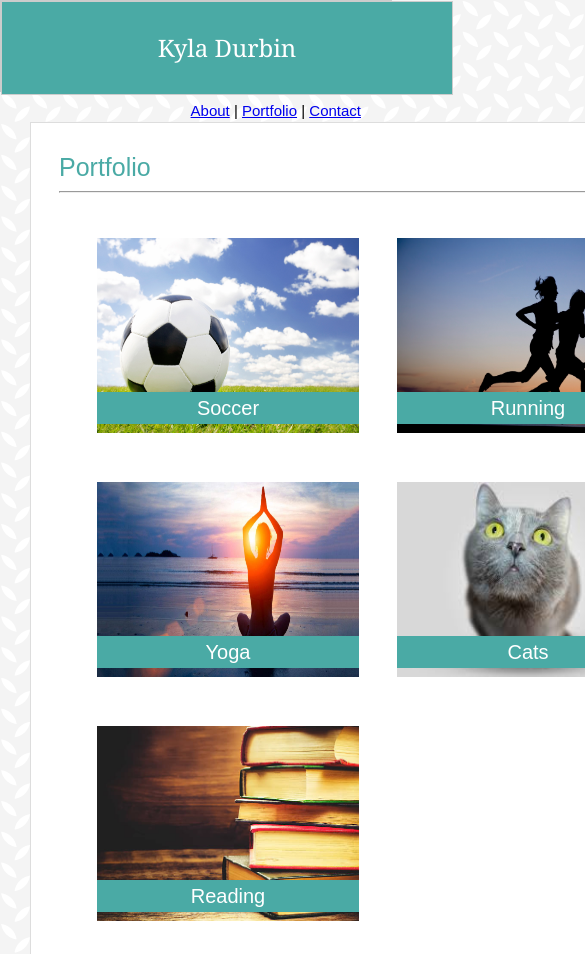
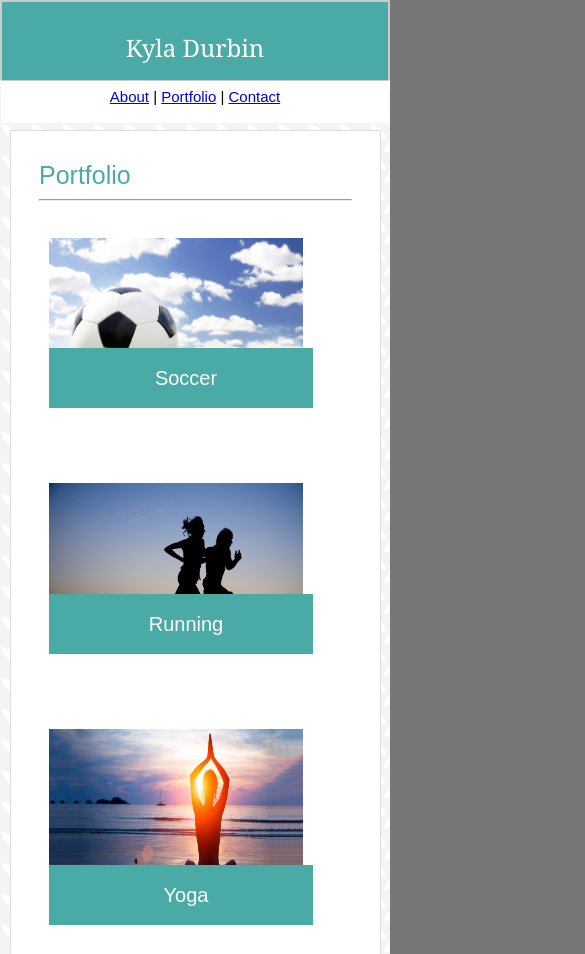
Before and after one commit to KDurbin02/Responsive-Portfolio, a plain HTML site: page portfolio.html in a window 390 px wide. Shown: the top 954 px of the page, 585 px wide, since content can reach past the window. Drawn offline with Linux system fonts and the light colour scheme.

Commit message:
added css styling

```diff
--- a/assets/css/style.css
+++ b/assets/css/style.css
@@ -1,6 +1,6 @@
 /** CSS Page for first hw assignment**/
 * {
-  box-sizing: content-box;
+  box-sizing: border-box;
 }
 body {
 	background-image: url(../images/organic-tiles.png);
@@ -18,16 +18,17 @@ header {
 	margin: 0px 0px 20px 0px;
 	background: #FFFFFF;
 	border: 1px solid #cccccc;
-	padding: 30px 30px 15px 30px;
+	padding: 0px 30px 15px 30px;
 	}
 
 #name {
 	position: relative;
 	float: left;
+	height: 80px;
 	border: 1px solid #cccccc;
 	right-margin: 50px;
 	padding: 30px;
-	background: #4aaaa5;
+	background: #4aaaa5 ;
 	font-size: 24px;
 	font-family: 'Georgia', Times, 'Times New Roman', serif;
 	color: #FFFFFF;
@@ -92,58 +93,157 @@ h1, h2 {
 }
 
 /*****Portfolio Page Styling*****/
-table, th, td {
-   border: 38px solid white;
+.work {
+  position: relative;
+  float: left;
+  width: 274px;
+  margin: 20px 0 25px;
+  overflow: auto;
 }
-.table {
-	float: left;
-  	position: relative;
+
+.work:nth-child(even) {
+  margin-right: 40px;
 }
-.table_text {
-	position: absolute;
-	bottom: 20px;
-	left: 0px;
-	width: 100%;
-	text-align: center;
-	color: white;
-	font-size: 20px;
-	background-color: #4aaaa5;
+
+.work img {
+  width: 100%;
+  border: 0 none;
+}
+.work h3 {
+  position: absolute;
+  bottom: 20px;
+  width: 100%;
+  padding: 15px;
+  margin-bottom: 0;
+  font-weight: 400;
+  font-size: 20px;
+  line-height: 30px;
+  color: #fff;
+  text-align: center;
+  background: #4aaaa5;
+  border-bottom: 0;
 }
 
 /*****Footer Styling****/
 footer {
 	clear: both;
 	width: 100%;
-	height: 50px;
+	height: 40px;
 	padding: 32px 10px;
 	background-color: #666666;
 	color: #ffffff;
 	font-size: x-small;
 	text-align: center;
+	border-top: 10px solid #4aaaa5;
 	}
 
+
 @media screen (max-width: 980px) {
+	header {
+		width: 100%
+	}
 
 
 }
-
-@media screen (max-width: 768px) {
+@media screen and (max-width: 768px) {
+	header {
+		width: 100%}
+	#name {
+		float: left;
+		width: 150px;
+		margin-left: 12px;
+	}
+	.page_content {
+		position: static;
+		margin: auto;
+		clear: both;
+	}
+	#connect {
+		position: static;
+		align-content: left;
+		margin: auto;
+		clear: both;
+	}
+	/****Index Page Styling****/
+	#prof_pic {
+		float: left;
+		width: 200px;
+		height: 150px;
+	}
+	#prof_text {
+		position: relative;
+	}
 
 }
 
-@media only screen and (max-width: 640px) {
+@media screen and (max-width: 640px) {
+	/****basic page styling****/
 	header {
 		padding: 0px 0px 10px 0px;
+		margin-bottom: 40px;
 	}
 	#name {
 		position: static;
 		clear: both;
+		margin: auto;
 		width: 100%;
 		text-align: center;
 	}
-	#navigation {
+	.navigation {
 		position: static;
-		padding: 0px;
+		padding: 10px;
+		background: #ffffff;
+		text-align: center;
+		width: 100%;
+		margin-bottom: 10px;
+	}
+	ul {
+		text-align: center;
+	}
+	.page_body {
+		position: relative;
+		width: 100%;
+		clear: both;
+	}
+	.page_content{
+		clear: both;
+		position: static;
+		width: 95%;
+		margin: 10px;
+		align-content: center;
+
+	}
+
+	#connect {
+		position: static;
+		width: 95%;
+		align-content: center;
+		margin: 10px;
+	}
+	/****contact page styling****/
+	.contact_form {
+		box-sizing: content-box;
+		width: 100%;
+	}
+	form {
+		box-sizing: content-box;
+		width: 50%;
+	}
+	/****index page styling*****/
+	#prof_pic {
+		clear: both;
+		position: static;
+		height: 180px;
+		align-content: center;
+	}
+	#prof_text {
+		position:static;
+		font-size: small;
+		line-height: 20px; }
+	/****Portfolio Page Styling****/
+	.work {
+		align-content: center;
+		padding: 10px;
 	}
 
 }
--- a/portfolio.html
+++ b/portfolio.html
@@ -26,45 +26,27 @@
 			<div>
 				<h1>Portfolio</h1>
 				<hr>
-				<table>
-					<tr>
-						<td>
-							<div class="table">
-								<img class="table_image" src="assets/images/soccerball.jpg" alt="soccerball" height="195px" width="262px">
-								<h2 class="table_text">Soccer</h2>
-							</div>
-						</td>
-						<td>
-							<div class="table">
-								<h2 class="table_text"><span>Running</span></h2>
-								<img class="table_image" src="assets/images/runnershigh.jpg" alt="running" height="195px" width="262px">
-							</div>
-						</td>
-					</tr>
-					<tr>
-						<td>
-							<div class="table">
-								<h2 class="table_text"><span>Yoga</span></h2>
-								<img class="table_image" src="assets/images/yoga.jpg" alt="yoga" height="195px" width="262px">
-							</div>
-						</td>
-						<td>
-							<div class="table">
-								<h2 class="table_text"><span>Cats</span></h2>
-								<img class="table_image" src="assets/images/cat.jpg" alt="cat" height="195px" width="262px">
-							</div>
-						</td>
-					</tr>
-					<tr>
-						<td>
-							<div class="table">
-								<h2 class="table_text"><span>Reading</span></h2>
-								<img class="table_image" src="assets/images/books.jpg" alt="reading" height="195px" width="262px">
-							</div>
-						</td>
-					</tr>
-				</table>
 			</div>
+			<div class="work">
+        		<img class="work_img" src="assets/images/soccerball.jpg" alt="soccer" width="262px">
+				<h3><span>Soccer</span></h3>
+     		</div>
+      		<div class="work">
+       			<img class="work_img" src="assets/images/runnershigh.jpg" alt="running" width="262px">
+				<h3><span>Running</span></h3>
+			</div>
+      		<div class="work">
+       			<img class="work_img" src="assets/images/yoga.jpg" alt="Yoga" width="262px" height="195px">
+				<h3><span>Yoga</span></h3>
+     		</div>
+      		<div class="work_img" class="work">
+        		<img src="assets/images/cat.jpg" alt="Cats" width="262px">
+				<h3><span>Cats</span></h3>
+     		</div>
+      		<div class="work">
+        		<img  class="work_img" src="assets/images/books.jpg" alt="books" width="262px">
+				<h3><span>Reading</span></h3>
+      		</div>
 		</section>
 
 		<div id="connect">
```
Also changed, not shown: index.html (+6 -0 lines).
